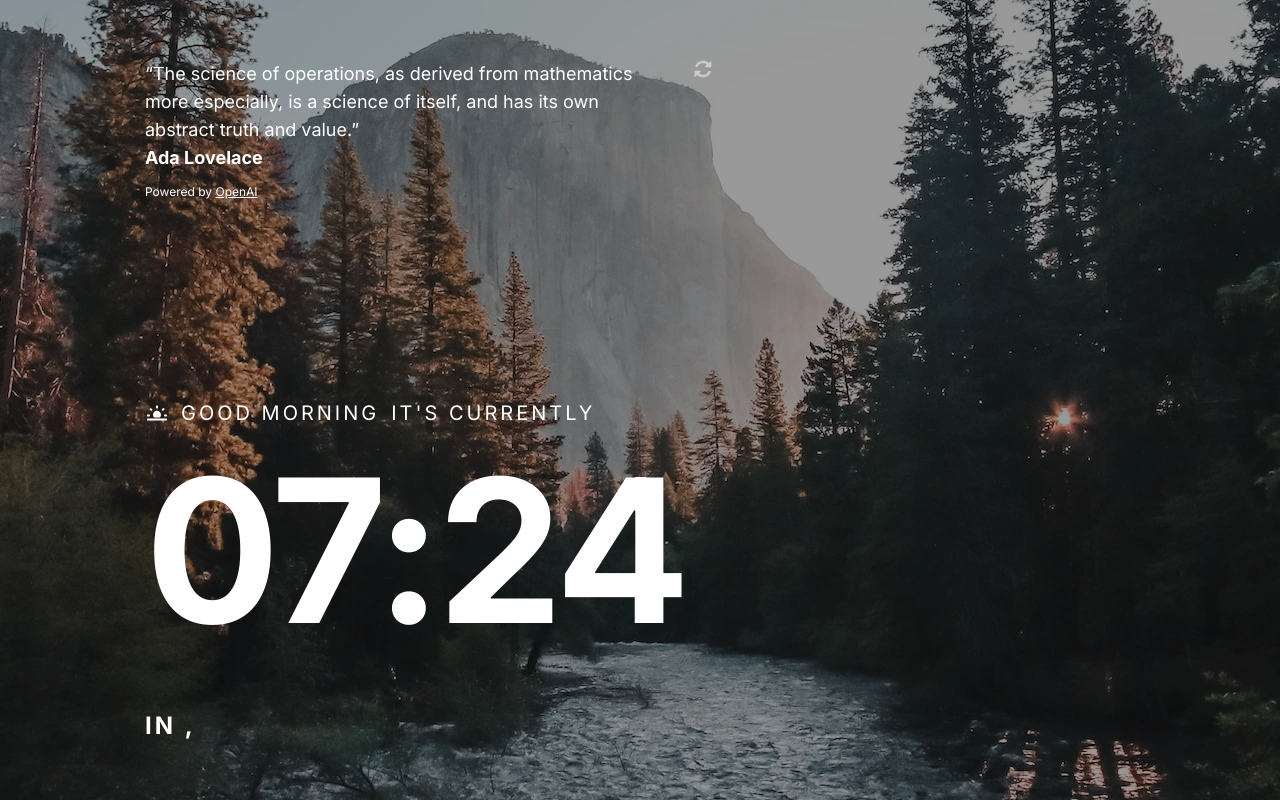
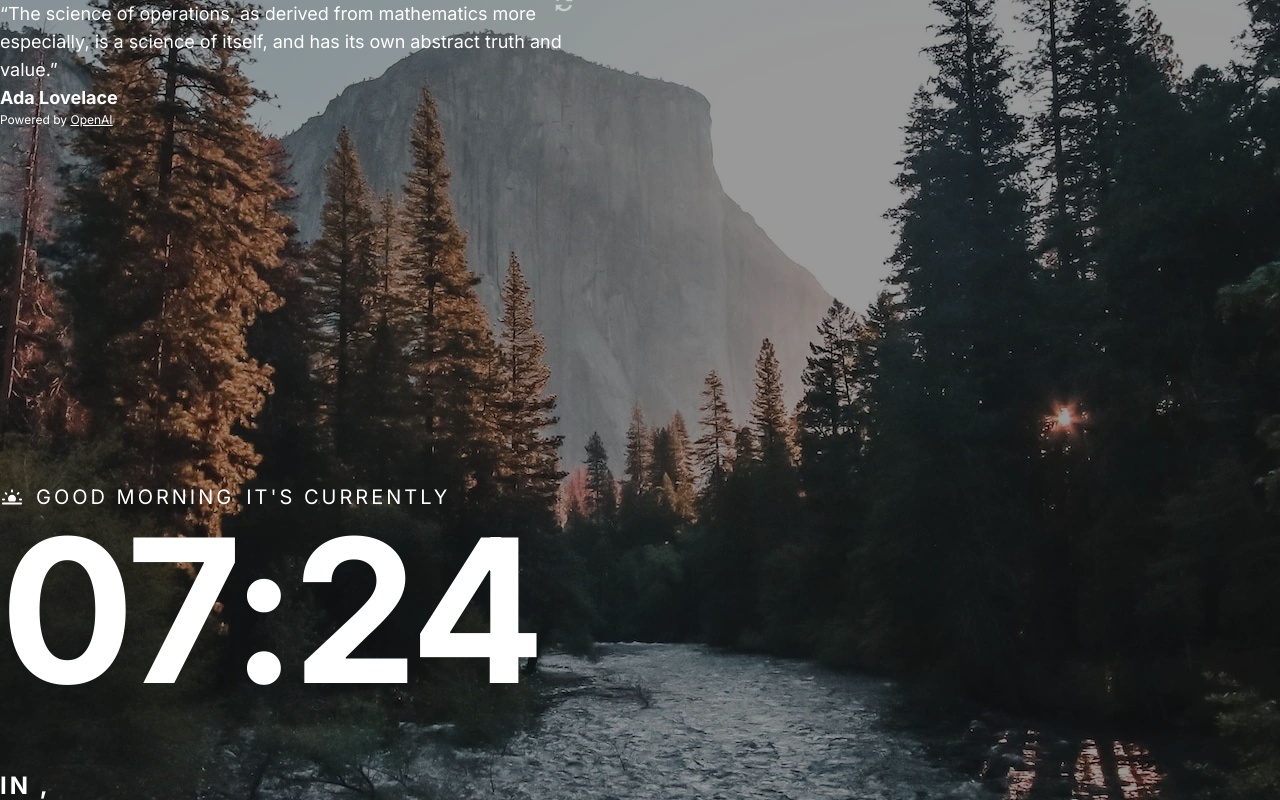
Before and after one commit to orlowski-dev/fm-clock-app, a React (Vite) app: page / in a window 1280 px wide. Built offline with nearby package versions, Linux system fonts and the light colour scheme; no server answers.

Commit message:
Fixed styles for Firefox

```diff
--- a/src/components/Clock.scss
+++ b/src/components/Clock.scss
@@ -16,6 +16,7 @@
     font-size: 6.25rem;
     letter-spacing: -0.1563rem;
     line-height: 6.25rem;
+    margin: 0 !important;
 
     .abbr,
     .am {
--- a/src/components/QuoteSection.scss
+++ b/src/components/QuoteSection.scss
@@ -15,6 +15,7 @@ $halfTransparetnDark: rgba($color: #303030, $alpha: 80%);
   blockquote {
     line-height: 1.75rem;
     animation: .3s fadeIn ease-in;
+    margin: 0 !important;
 
     cite {
       display: block;
@@ -62,7 +63,7 @@ $halfTransparetnDark: rgba($color: #303030, $alpha: 80%);
     display: none;
 
     &.visible {
-      display: block;
+      display: inline-block;
       animation: .15s fadeIn ease-in;
     }
 
--- a/src/components/apisCalls.ts
+++ b/src/components/apisCalls.ts
@@ -31,6 +31,7 @@ export const getDataFromOpenAI = async () => {
 export const getQuote = async (): Promise<string[] | null> => {
   const response = await getDataFromOpenAI().then(res => res)
   if (!response) return null
+  console.log(response)
 
   const msg = response.message.content.replace('- ', '').split("\"")
   return [msg[1], msg[2].trimStart().trimEnd()]
--- a/src/index.css
+++ b/src/index.css
@@ -17,8 +17,14 @@
 *::before,
 &::after {
   box-sizing: border-box;
+  padding: 0 !important;
+  margin: 0 !important;
+  outline: none !important;
+
+}
+
+body {
+  margin: 0;
   padding: 0;
-  margin: 0;
-  outline: none !important;
   font-family: 'Inter', sans-serif;
 }
```
